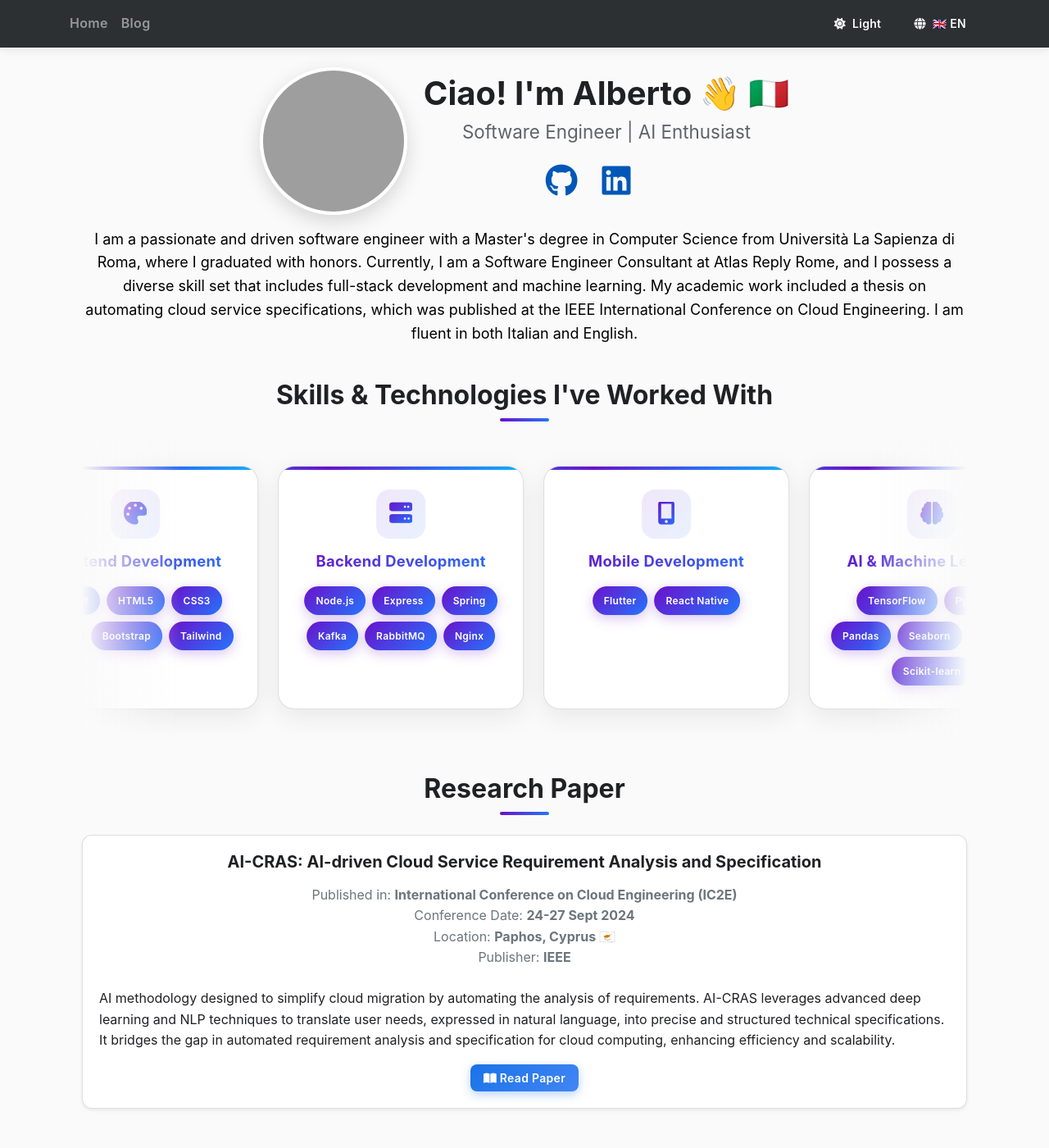
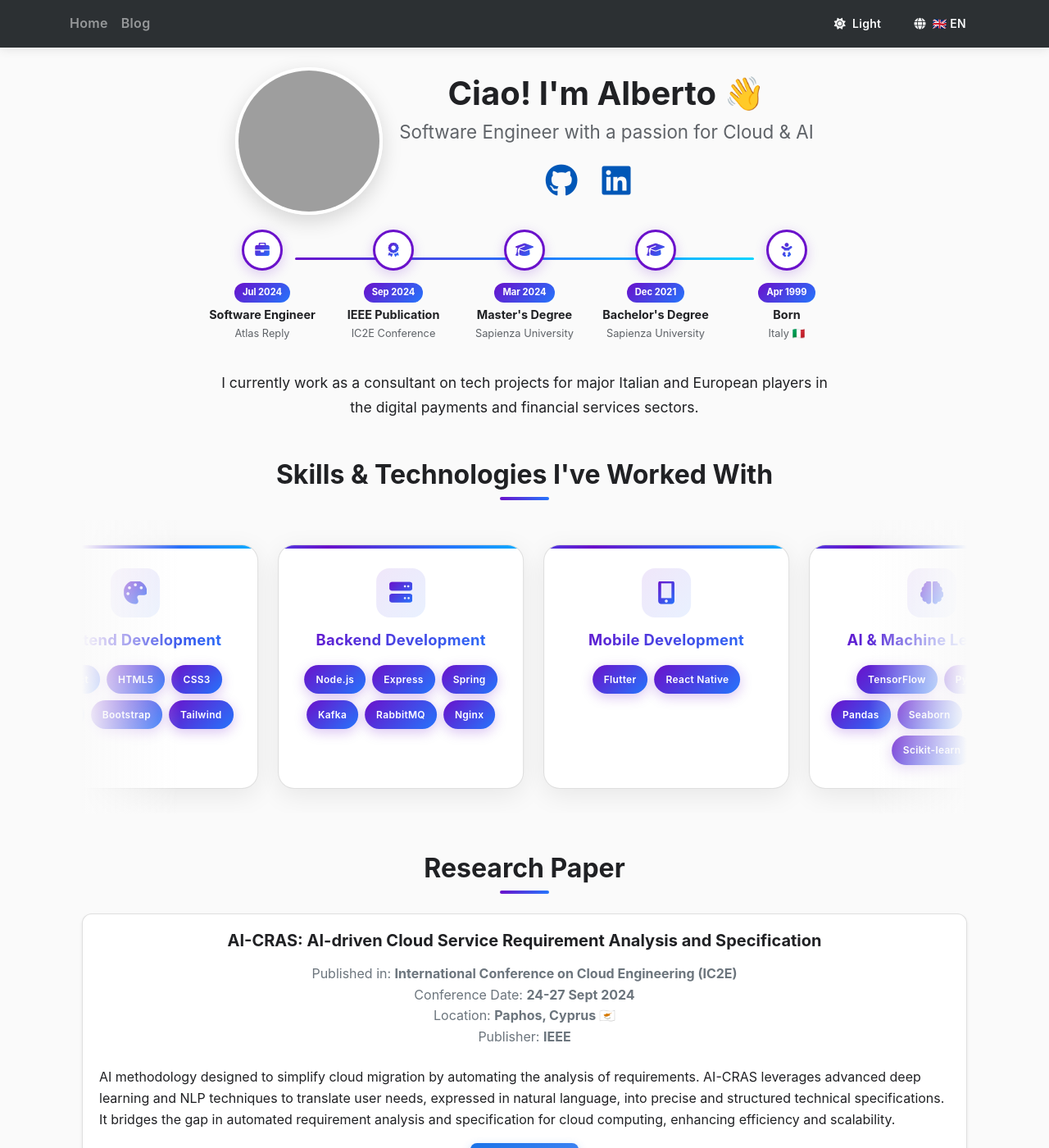
Before and after one commit to albertoCotumaccio/albertoCotumaccio.github.io, a Jekyll site: the page built from index.html, in a window 1280 px wide and 1400 px high. Shown: the whole window at 82% size. Built offline with Jekyll 4.4.1, drawn with Linux system fonts in a browser that asks for light colours; grey boxes are pictures that could not be loaded.

Commit message:
sistemazioni finali

```diff
--- a/_data/about.yml
+++ b/_data/about.yml
@@ -1,11 +1,11 @@
-about:
-  description:
-    it: "Sono un ingegnere del software con una laurea magistrale in Informatica dalla Università La Sapienza di Roma, dove mi sono laureato con lode. Attualmente, sono un Software Engineer Consultant presso Atlas Reply Rome, e possiedo un set diversificato di competenze che includono lo sviluppo full-stack e il machine learning. Il mio lavoro accademico ha incluso una tesi sull'automazione delle specifiche dei servizi cloud, pubblicata alla IEEE International Conference on Cloud Engineering. Parlo fluentemente italiano e inglese."
-    en: "I am a passionate and driven software engineer with a Master's degree in Computer Science from Università La Sapienza di Roma, where I graduated with honors. Currently, I am a Software Engineer Consultant at Atlas Reply Rome, and I possess a diverse skill set that includes full-stack development and machine learning. My academic work included a thesis on automating cloud service specifications, which was published at the IEEE International Conference on Cloud Engineering. I am fluent in both Italian and English."
-
 header:
   profile_pic: "https://avatars.githubusercontent.com/u/114003731?s=400&u=637dd61e74f4fe857da20bf3867f52d81e2acfc7&v=4"
   name: "Alberto"
   greeting: "Ciao! I'm Alberto"
-  emoji: "👋 🇮🇹"
-  title: "Software Engineer | AI Enthusiast"
+  emoji: "👋"
+  title:
+    it: "Software Engineer con passione per il Cloud e l'AI"
+    en: "Software Engineer with a passion for Cloud & AI"
+  current_role:
+    it: "Collaboro come consulente su progetti tecnologici per grandi player italiani ed europei nei settori dei pagamenti digitali e dei servizi finanziari."
+    en: "I currently work as a consultant on tech projects for major Italian and European players in the digital payments and financial services sectors."
--- /dev/null
+++ b/_data/timeline.yml
@@ -0,0 +1,25 @@
+- year: "Jul 2024"
+  icon: "fas fa-briefcase"
+  title: "Software Engineer"
+  organization: "Atlas Reply"
+
+- year: "Sep 2024"
+  icon: "fas fa-award"
+  title: "IEEE Publication"
+  organization: "IC2E Conference"
+  link: "https://ieeexplore.ieee.org/document/10628513"
+
+- year: "Mar 2024"
+  icon: "fas fa-graduation-cap"
+  title: "Master's Degree"
+  organization: "Sapienza University"
+
+- year: "Dec 2021"
+  icon: "fas fa-graduation-cap"
+  title: "Bachelor's Degree"
+  organization: "Sapienza University"
+
+- year: "Apr 1999"
+  icon: "fas fa-baby"
+  title: "Born"
+  organization: "Italy 🇮🇹"
--- /dev/null
+++ b/_sass/components/_timeline.scss
@@ -0,0 +1,218 @@
+/* ====================================================
+   CURRENT ROLE TEXT
+   ==================================================== */
+.current-role-text {
+  font-size: 1.1rem;
+  color: var(--text-color);
+  max-width: 750px;
+  margin: 0 auto;
+  line-height: 1.7;
+  font-weight: 400;
+}
+
+/* ====================================================
+   HORIZONTAL TIMELINE - COMPACT
+   ==================================================== */
+.timeline-horizontal {
+  display: flex;
+  justify-content: center;
+  align-items: flex-start;
+  gap: 0;
+  position: relative;
+  padding: 10px 0;
+  max-width: 800px;
+  margin: 0 auto;
+}
+
+/* Horizontal line connecting items */
+.timeline-horizontal::before {
+  content: '';
+  position: absolute;
+  top: 44px;
+  left: 50%;
+  transform: translateX(-50%);
+  width: 70%;
+  height: 3px;
+  background: linear-gradient(90deg, #6a11cb 0%, #2575fc 50%, #00d4ff 100%);
+  border-radius: 3px;
+  z-index: 0;
+}
+
+/* ====================================================
+   TIMELINE ITEM
+   ==================================================== */
+.timeline-h-item {
+  display: flex;
+  flex-direction: column;
+  align-items: center;
+  flex: 1;
+  max-width: 200px;
+  position: relative;
+  z-index: 1;
+}
+
+/* Marker circle */
+.timeline-h-marker {
+  width: 50px;
+  height: 50px;
+  background: var(--card-bg);
+  border: 3px solid #6a11cb;
+  border-radius: 50%;
+  display: flex;
+  align-items: center;
+  justify-content: center;
+  box-shadow: 0 4px 15px rgba(106, 17, 203, 0.2);
+  transition: all 0.3s ease;
+  margin-bottom: 12px;
+}
+
+.timeline-h-marker i {
+  font-size: 1.1rem;
+  background: linear-gradient(135deg, #6a11cb 0%, #2575fc 100%);
+  -webkit-background-clip: text;
+  -webkit-text-fill-color: transparent;
+  background-clip: text;
+}
+
+.timeline-h-item:hover .timeline-h-marker {
+  transform: scale(1.1);
+  box-shadow: 0 6px 20px rgba(106, 17, 203, 0.3);
+}
+
+/* Content */
+.timeline-h-content {
+  text-align: center;
+  padding: 0 10px;
+}
+
+.timeline-h-year {
+  display: inline-block;
+  padding: 3px 10px;
+  background: linear-gradient(135deg, #6a11cb 0%, #2575fc 100%);
+  color: #fff;
+  font-size: 0.7rem;
+  font-weight: 700;
+  border-radius: 12px;
+  margin-bottom: 6px;
+}
+
+.timeline-h-title {
+  font-size: 0.9rem;
+  font-weight: 700;
+  color: var(--text-color);
+  margin: 0 0 4px 0;
+  line-height: 1.3;
+}
+
+.timeline-h-org {
+  font-size: 0.8rem;
+  color: var(--secondary-text-color);
+  margin: 0;
+}
+
+.timeline-h-desc {
+  font-size: 0.7rem;
+  color: var(--secondary-text-color);
+  margin: 4px 0 0 0;
+  font-style: italic;
+  opacity: 0.85;
+}
+
+.timeline-h-link {
+  display: inline-flex;
+  align-items: center;
+  gap: 4px;
+  margin-top: 6px;
+  padding: 4px 10px;
+  background: linear-gradient(135deg, #6a11cb 0%, #2575fc 100%);
+  color: #fff;
+  font-size: 0.65rem;
+  font-weight: 600;
+  border-radius: 12px;
+  text-decoration: none;
+  transition: all 0.3s ease;
+}
+
+.timeline-h-link:hover {
+  transform: translateY(-2px);
+  box-shadow: 0 4px 10px rgba(106, 17, 203, 0.3);
+  color: #fff;
+}
+
+.timeline-h-link i {
+  font-size: 0.6rem;
+}
+
+/* ====================================================
+   RESPONSIVE DESIGN
+   ==================================================== */
+@media (max-width: 768px) {
+  .timeline-horizontal {
+    flex-direction: column;
+    align-items: center;
+    gap: 20px;
+  }
+
+  .timeline-horizontal::before {
+    width: 3px;
+    height: 80%;
+    top: 10%;
+    left: 25px;
+    transform: none;
+  }
+
+  .timeline-h-item {
+    flex-direction: row;
+    max-width: 100%;
+    width: 100%;
+    gap: 15px;
+  }
+
+  .timeline-h-marker {
+    width: 42px;
+    height: 42px;
+    flex-shrink: 0;
+    margin-bottom: 0;
+  }
+
+  .timeline-h-content {
+    text-align: left;
+    padding: 0;
+  }
+}
+
+/* ====================================================
+   DARK THEME ADJUSTMENTS
+   ==================================================== */
+[data-theme="dark"] {
+  .timeline-h-marker {
+    box-shadow: 0 4px 15px rgba(167, 139, 250, 0.25);
+  }
+
+  .timeline-h-marker i {
+    background: linear-gradient(135deg, #a78bfa 0%, #60a5fa 100%);
+    -webkit-background-clip: text;
+    -webkit-text-fill-color: transparent;
+    background-clip: text;
+  }
+
+  .timeline-h-item:hover .timeline-h-marker {
+    box-shadow: 0 6px 20px rgba(167, 139, 250, 0.35);
+  }
+
+  .timeline-h-year {
+    background: linear-gradient(135deg, #a78bfa 0%, #60a5fa 100%);
+  }
+
+  .timeline-horizontal::before {
+    background: linear-gradient(90deg, #a78bfa 0%, #60a5fa 50%, #38bdf8 100%);
+  }
+
+  .timeline-h-link {
+    background: linear-gradient(135deg, #a78bfa 0%, #60a5fa 100%);
+  }
+
+  .timeline-h-link:hover {
+    box-shadow: 0 4px 10px rgba(167, 139, 250, 0.4);
+  }
+}
--- a/css/main.scss
+++ b/css/main.scss
@@ -23,6 +23,7 @@
 @import "components/cards";
 @import "components/buttons";
 @import "components/skills";
+@import "components/timeline";
 @import "components/education";
 @import "components/certifications";
 
--- a/index.html
+++ b/index.html
@@ -11,7 +11,8 @@ title: Home
       <h1 class="main-title">
         {{ site.data.about.header.greeting }} <span class="emoji">{{ site.data.about.header.emoji }}</span>
       </h1>
-      <p class="title">{{ site.data.about.header.title }}</p>
+      <p class="title title-it" style="display: none;">{{ site.data.about.header.title.it }}</p>
+      <p class="title title-en" style="display: none;">{{ site.data.about.header.title.en }}</p>
       <div class="links">
         <a href="{{ site.social.github }}" target="_blank">
           <i class="fab fa-github"></i>
@@ -27,18 +28,34 @@ title: Home
   </div>
 </div>
 
-<!-- About Me -->
-<section id="about" class="container mt-3">
-  <p id="about-description-it" class="about-description text-center" style="font-size: 18px; display: none;">
-    {{ site.data.about.about.description.it }}
+<!-- Timeline Section - Horizontal Compact -->
+<section id="timeline" class="container mt-2">
+  <div class="timeline-horizontal">
+    {% for item in site.data.timeline %}
+      <div class="timeline-h-item">
+        <div class="timeline-h-marker">
+          <i class="{{ item.icon }}"></i>
+        </div>
+        <div class="timeline-h-content">
+          <span class="timeline-h-year">{{ item.year }}</span>
+          <h4 class="timeline-h-title">{{ item.title }}</h4>
+          <p class="timeline-h-org">{{ item.organization }}</p>
+          {% if item.description %}<p class="timeline-h-desc">{{ item.description }}</p>{% endif %}
+        </div>
+      </div>
+    {% endfor %}
+  </div>
+</section>
+
+<!-- Current Role / About -->
+<section id="about" class="container mt-4 mb-5">
+  <p class="current-role-text current-role-it text-center" style="display: none;">
+    {{ site.data.about.header.current_role.it }}
   </p>
-  <p id="about-description-en" class="about-description text-center" style="font-size: 18px; display: none;">
-    {{ site.data.about.about.description.en }}
+  <p class="current-role-text current-role-en text-center" style="display: none;">
+    {{ site.data.about.header.current_role.en }}
   </p>
 </section>
-
-
-<br>
 
 <!-- Skills Section -->
 <section id="skills" class="container">
```
Also changed, not shown: _includes/scripts.html (+14 -4 lines).
